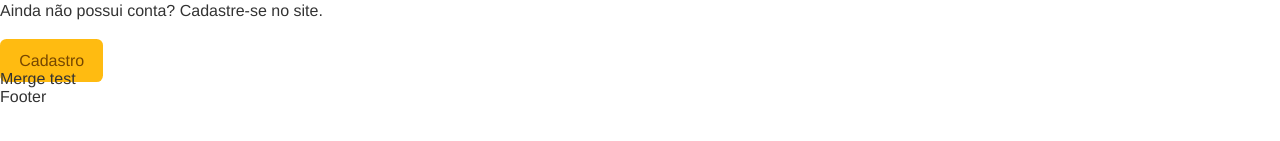
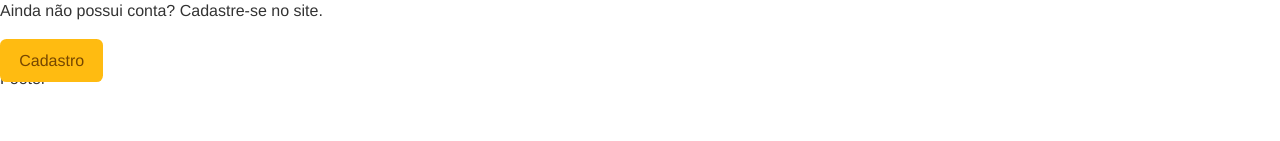
Before and after one commit to augustojs1/dogs-social-network, a React (Create React App) app: page /login in a window 1280 px wide. Shown: the part 559-700 px from the top of the page. Built offline with nearby package versions, Linux system fonts and the light colour scheme.

Commit message:
Removed paragraph

```diff
--- a/src/Components/Login/LoginForm.jsx
+++ b/src/Components/Login/LoginForm.jsx
@@ -37,7 +37,6 @@ const LoginForm = () => {
                 <p>Ainda não possui conta? Cadastre-se no site.</p>
             <Link className={stylesBtn.button} to="/login/criar">Cadastro</Link>
             </div>
-            <p>Merge test</p>
         </section>
     )
 }
```
